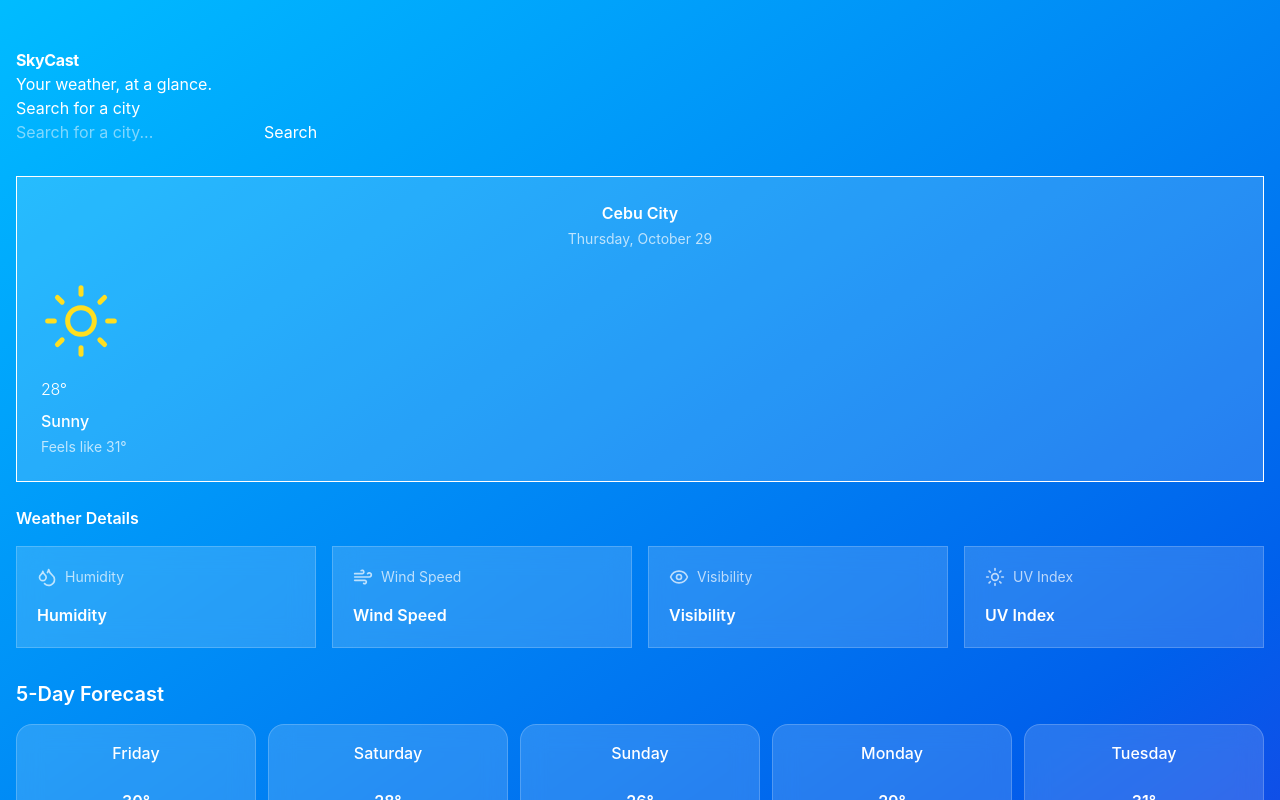
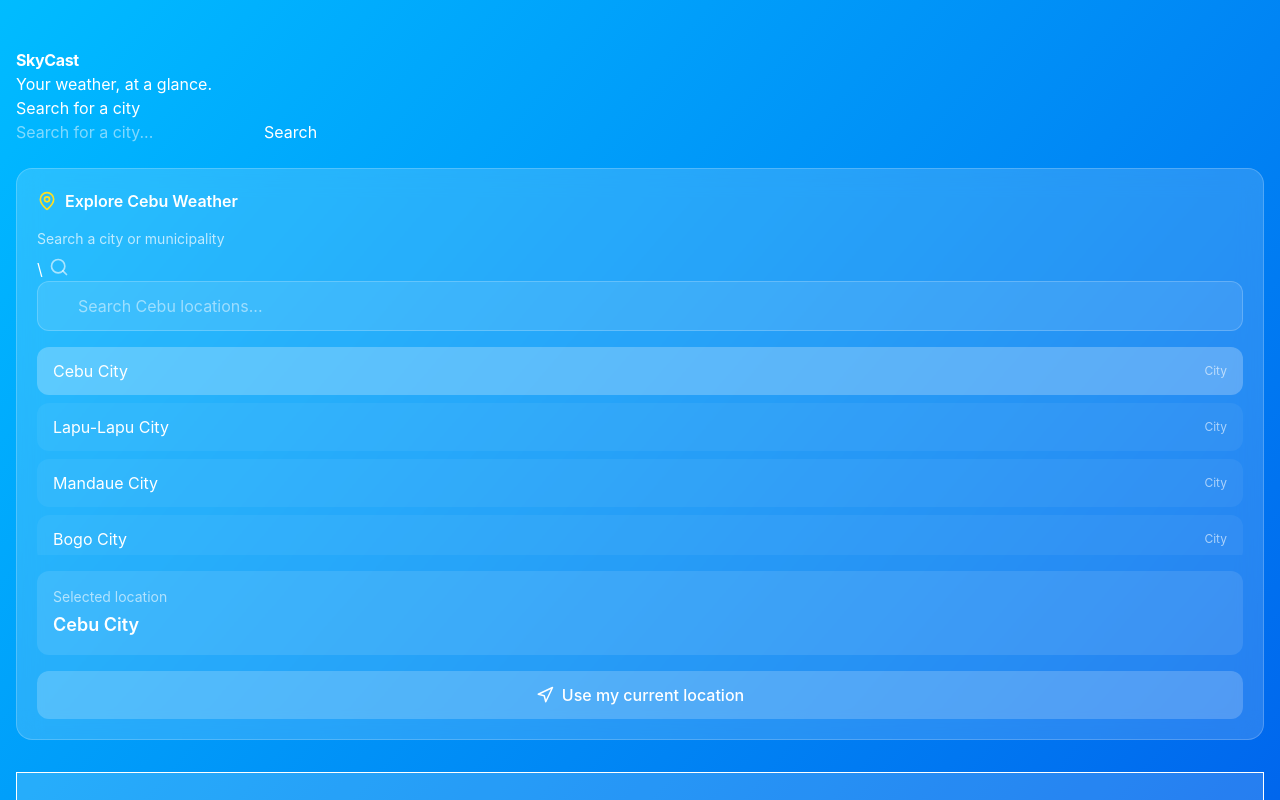
Before and after one commit to mxrckyyy/SkyCast, a React (Vite) app: page / in a window 1280 px wide. Shown: the top 800 px of the page. Built offline with nearby package versions, Linux system fonts and the light colour scheme.

Commit message:
add a location detector

```diff
--- a/src/App.jsx
+++ b/src/App.jsx
@@ -2,6 +2,7 @@ import SearchBar from './components/SearchBar';
 import CurrentWeather from './components/CurrentWeather';
 import WeatherDetails from './components/WeatherDetails';
 import FiveDayForecast from './components/FiveDayForecast';
+import LocationSelector from './components/LocationSelector';
 
 
 
@@ -18,11 +19,9 @@ function App() {
         </p>
 
         <SearchBar />
-
+        <LocationSelector />
         <CurrentWeather />
-
         <WeatherDetails />
-
         <FiveDayForecast />
       </main>
     </div>
--- a/src/components/LocationSelector.jsx
+++ b/src/components/LocationSelector.jsx
@@ -1,6 +1,7 @@
 import { useState } from 'react';
 import { Search, MapPin, Navigation } from 'lucide-react';
 import { cebuLocations } from '../data/cebuLocation';
+import { getCurrentCoordinates, isInsideCebu } from '../utils/location';
 
 
 function LocationSelector() {
@@ -8,6 +9,30 @@ function LocationSelector() {
     const [selectedLocation, setSelectedLocation] = useState('Cebu City');
 
     const filteredLocations = cebuLocations.filter((location) => location.name.toLowerCase().includes(search.toLowerCase()));
+    const [gpsLoading, setGpsLoading] = useState(false);
+    const [gpsError, setGpsError] = useState('');
+
+    async function handleCurrentLocations() {
+        setGpsLoading(true);
+        setGpsError('');
+
+        try {
+            const coordinates = await getCurrentCoordinates();
+            const { latitude, longitude } = coordinates;
+
+            if (!isInsideCebu(latitude, longitude)) {
+                setGpsError('Your current location is outside Cebu.');
+                return;
+            }
+
+            setGpsError('Location detected! Reverse geocoding will be added next.');
+
+        } catch (error) {
+            setGpsError(error.message);
+        } finally {
+            setGpsLoading(false);
+        }
+    }
 
     return (
         <section className="mt-6 rounded-2xl border border-white/20 bg-white/15 p-5 backdrop-blur-md">
@@ -76,10 +101,19 @@ function LocationSelector() {
 
             <button
                 type="button"
-                className="mt-4 flex w-full items-center justify-center gap-2 rounded-xl bg-white/20 px-4 py-3 font-medium transition hover:bg-white/30">
+                onClick={handleCurrentLocations}
+                disabled={gpsLoading}
+                className="mt-4 flex w-full items-center justify-center gap-2 rounded-xl bg-white/20 px-4 py-3 font-medium transition hover:bg-white/30 disabled:cursor-not-allowed disabled:opacity-50"
+            >
                 <Navigation size={18} />
-                Use my current Location
+                {gpsLoading ? 'Detecting location...' : 'Use my current location'}
             </button>
+
+            {gpsError && (
+                <p className="mt-3 text-center text-sm text-white/80" role="status">
+                    {gpsError}
+                </p>
+            )}
         </section>
     );
 }
--- /dev/null
+++ b/src/utils/location.js
@@ -0,0 +1,42 @@
+const CEBU_BOUNDS = {
+    minLatitude: 9.3,
+    maxLatitude: 11.4,
+    mainLongitude: 123.2,
+    maxLongitude: 124.1,
+};
+
+export function getCurrentCoordinates() {
+    return new Promise((resolve, reject) => {
+        if (!navigator.geolocation) {
+            reject(new Error('Geolocation is not supoported by your browser.'));
+            return;
+        }
+
+        navigator.geolocation.getCurrentPosition(
+            (position) => {
+                const latitude = position.coords.latitude;
+                const longitude = position.coords.longitude;
+
+                resolve({ latitude, longitude });
+            },
+            () => {
+                reject(new Error('Unable to get your location. Please allow location access.'));
+
+            },
+            {
+                enableHighAccuracy: true,
+                timeout: 10000,
+                maximumAge: 0,
+            }
+        );
+    });
+}
+
+export function isInsideCebu(latitude, longitude) {
+    return (
+        latitude >= CEBU_BOUNDS.minLatitude &&
+        latitude <= CEBU_BOUNDS.maxLatitude &&
+        longitude >= CEBU_BOUNDS.mainLongitude &&
+        longitude <= CEBU_BOUNDS.maxLongitude
+    );
+}
```
